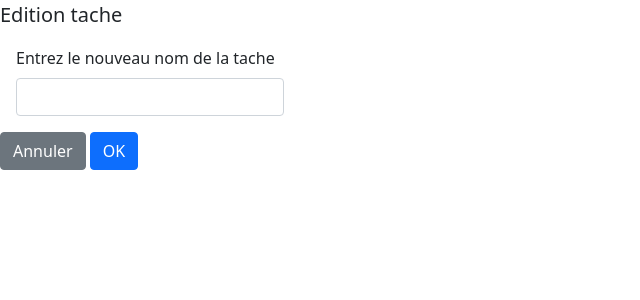
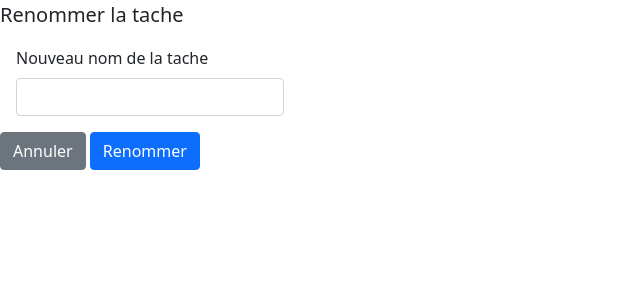
Before and after one commit to lutinelle/christelle_diss_todolist, a Symfony app: template templates/task/updateTask.html.twig in a window 1280 px wide. Shown: the top 300 px of the page, without its empty margins (0-640 px from the left). Run offline with Twig, Linux system fonts and the light colour scheme; the template is opened without the code that fills it, so the values that code supplies are empty; form fields are guessed from the names that the template uses; some libraries are stand-ins or nearby versions.

Commit message:
make form messages consistent

```diff
--- a/src/Form/ToDoListType.php
+++ b/src/Form/ToDoListType.php
@@ -13,7 +13,7 @@ class ToDoListType extends AbstractType
     public function buildForm(FormBuilderInterface $builder, array $options): void
     {
         $builder
-            ->add('name',TextType::class,['label' => 'Entrez le nom de la nouvelle liste '])
+            ->add('name',TextType::class,['label' => 'Nom de la nouvelle liste '])
         ;
     }
 
--- a/templates/task/addTask.html.twig
+++ b/templates/task/addTask.html.twig
@@ -3,7 +3,7 @@
 
     <div class="form">
 
-        <h5 class="title" >Creer Tache</h5>
+        <h5 class="title" >Ajouter une tache</h5>
 
 
         {{ form_start (formTask) }}
@@ -12,7 +12,7 @@
         </div>
         <div class="footer">
             <a href="{{ path('index') }}" class="btn btn-secondary">Annuler</a>
-            <button type="submit" class="btn btn-primary">Creer</button>
+            <button type="submit" class="btn btn-primary">Ajouter</button>
         </div>
         {{ form_end (formTask) }}
     </div>
--- a/templates/task/updateTask.html.twig
+++ b/templates/task/updateTask.html.twig
@@ -2,17 +2,17 @@
 {% block body %}
 
     <div class="form">
-    <h5 class="modal-title" id="exampleModalLabel">Edition tache</h5>
+    <h5 class="modal-title" id="exampleModalLabel">Renommer la tache</h5>
 
     {{ form_start (formTask) }}
     <div class="m-3">
-        <label for="exampleFormControlInput1" class="form-label">Entrez le nouveau nom de la tache</label>
+        <label for="exampleFormControlInput1" class="form-label">Nouveau nom de la tache</label>
         {{ form_widget(formTask.name) }}
     </div>
     <div class="footer">
 
         <a href="{{ path('index') }}" class="btn btn-secondary">Annuler</a>
-        <button type="submit" class="btn btn-primary">OK</button>
+        <button type="submit" class="btn btn-primary">Renommer</button>
     </div>
     {{ form_end (formTask) }}
 
--- a/templates/to_do_list/addList.html.twig
+++ b/templates/to_do_list/addList.html.twig
@@ -3,7 +3,7 @@
 
     <div class="form">
 
-                    <h5 class="title" >Creer liste</h5>
+                    <h5 class="title" >Creer une liste</h5>
 
 
                 {{ form_start (formList) }}
--- a/templates/to_do_list/updateList.html.twig
+++ b/templates/to_do_list/updateList.html.twig
@@ -2,17 +2,17 @@
 {% block body %}
 
     <div class="form">
-                    <h5 class="modal-title" id="exampleModalLabel">Edition liste</h5>
+                    <h5 class="modal-title" id="exampleModalLabel">Renommer la liste</h5>
 
                 {{ form_start (formList) }}
                 <div class="m-3">
-                    <label for="exampleFormControlInput1" class="form-label">Entrez le nouveau nom de la liste</label>
+                    <label for="exampleFormControlInput1" class="form-label">Nouveau nom de la liste</label>
                     {{ form_widget(formList.name) }}
                 </div>
                 <div class="footer">
 
                     <a href="{{ path('index') }}" class="btn btn-secondary">Annuler</a>
-                    <button type="submit" class="btn btn-primary">OK</button>
+                    <button type="submit" class="btn btn-primary">Renommer</button>
                 </div>
                 {{ form_end (formList) }}
 
```
